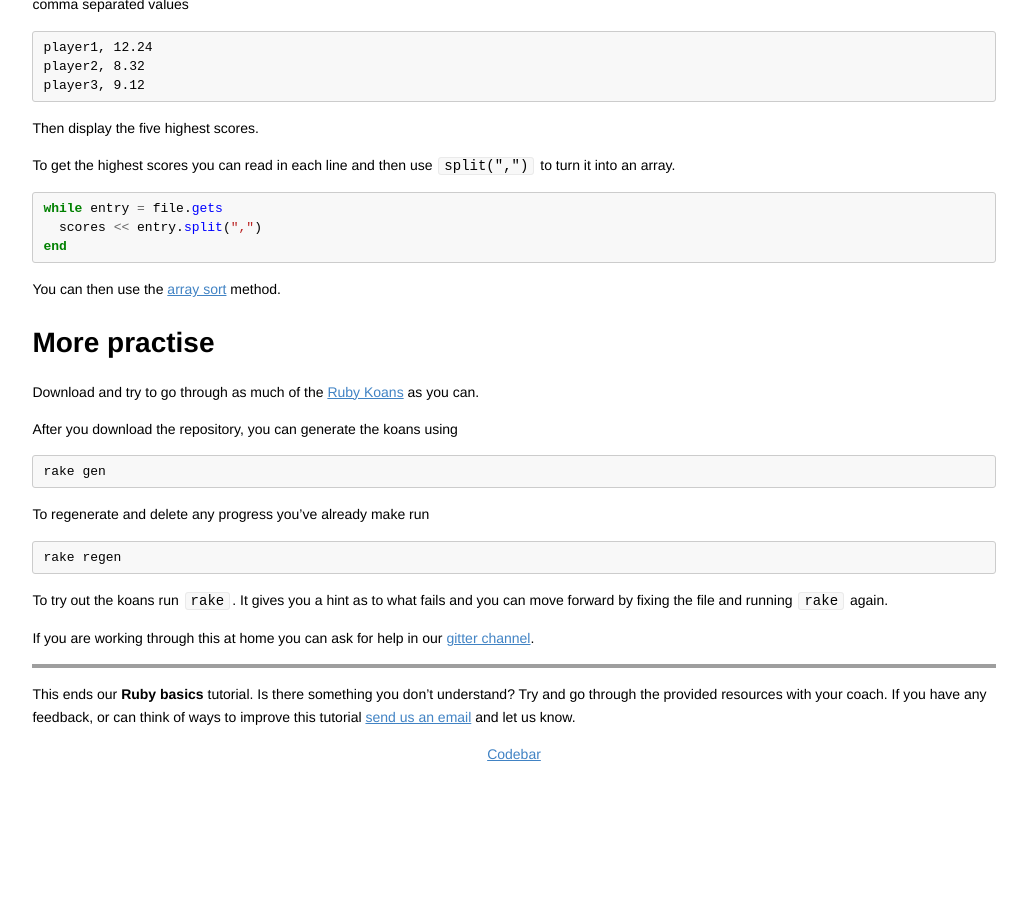
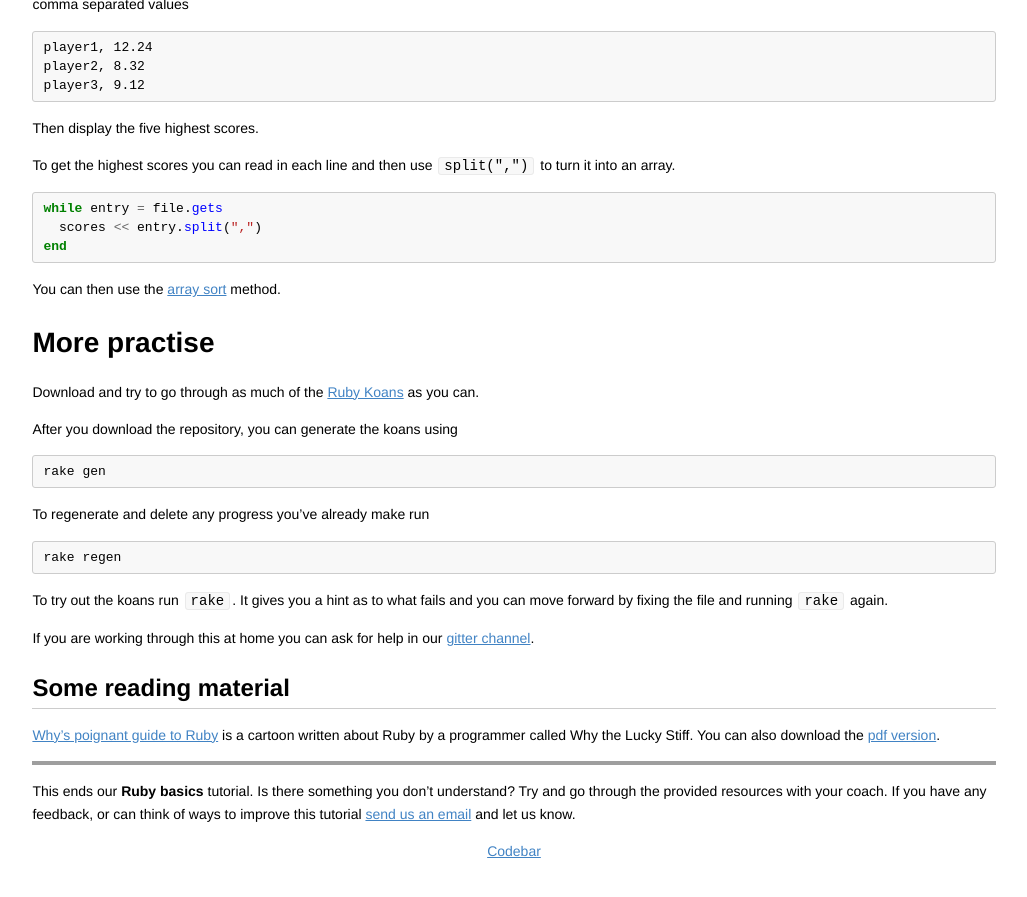
Before and after one commit to codebar/tutorials, a Jekyll site: the page built from ruby/lesson2/tutorial.md, in a window 1280 px wide and 900 px high, scrolled down 3718 px. Shown: the top 897 px of the window, without its empty margins (126-1153 px from the left). Built offline with Jekyll 4.4.1, drawn with Linux system fonts in a browser that asks for light colours; Markdown is read by kramdown in place of the engine named in the settings; before the commit the page ends 4522 px from its top, so only the background shows below that; grey boxes are pictures that could not be loaded.

Commit message:
link to poignant guide to Ruby

```diff
--- a/ruby/lesson2/tutorial.md
+++ b/ruby/lesson2/tutorial.md
@@ -245,6 +245,10 @@ To try out the koans run `rake`. It gives you a hint as to what fails and you ca
 
 If you are working through this at home you can ask for help in our [gitter channel](https://gitter.im/codebar/tutorials).
 
+##Some reading material
+
+[Why's poignant guide to Ruby](http://mislav.uniqpath.com/poignant-guide/) is a cartoon written about Ruby by a programmer called Why the Lucky Stiff. You can also download the [pdf version](http://cloud.github.com/downloads/devyn/shoes-web/whys-poignant-guide-to-ruby.pdf).
+
 ---
 This ends our **Ruby basics** tutorial. Is there something you don't understand? Try and go through the provided resources with your coach. If you have any feedback, or can think of ways to improve this tutorial [send us an email](mailto:feedback@codebar.io) and let us know.
 
```
